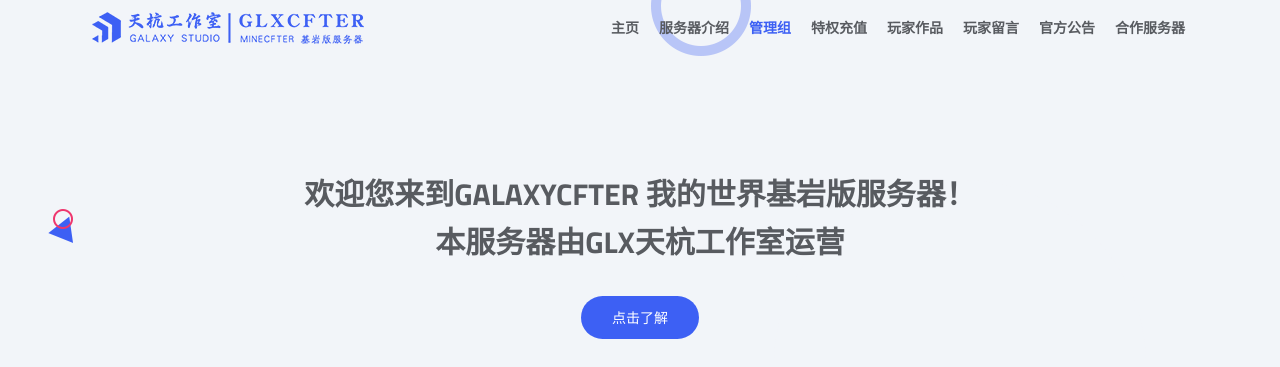
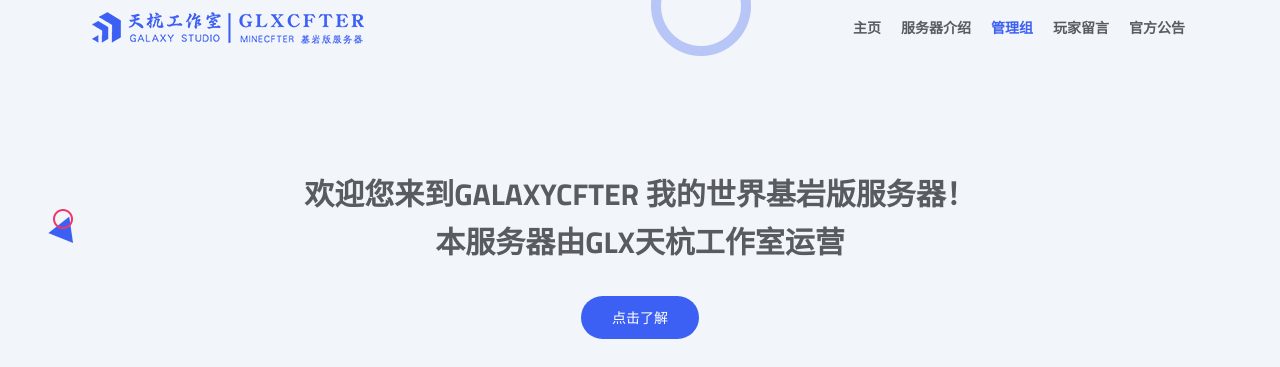
Before and after one commit to LingBrian/YiShuCloudMC, a plain HTML site: page index.html in a window 1280 px wide. Shown: the top 367 px of the page. Drawn offline with nearby package versions, Linux system fonts and the light colour scheme; files whose address does not match are found by name.

Commit message:
fix: header

```diff
--- a/index.html
+++ b/index.html
@@ -48,16 +48,6 @@
                 </a>
               </li>
               <li class="nav-item">
-                <a class="nav-link" href="#pricing">
-                  特权充值
-                </a>
-              </li>
-              <li class="nav-item">
-                <a class="nav-link" href="#portfolios">
-                  玩家作品
-                </a>
-              </li>
-              <li class="nav-item">
                 <a class="nav-link" href="#testimonial">
                   玩家留言
                 </a>
@@ -65,11 +55,6 @@
               <li class="nav-item">
                 <a class="nav-link" href="#blog">
                   官方公告
-                </a>
-              </li>
-              <li class="nav-item">
-                <a class="nav-link" href="#contact">
-                  合作服务器
                 </a>
               </li>
             </ul>
```
